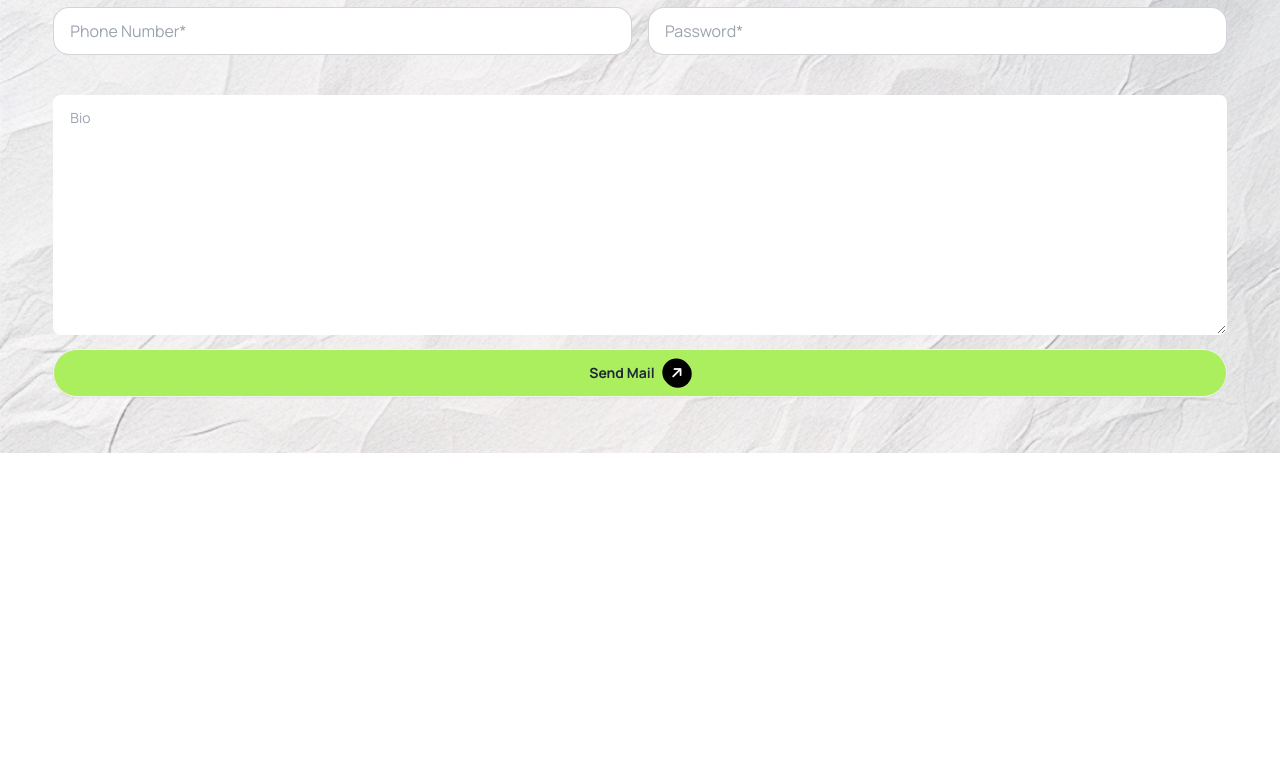
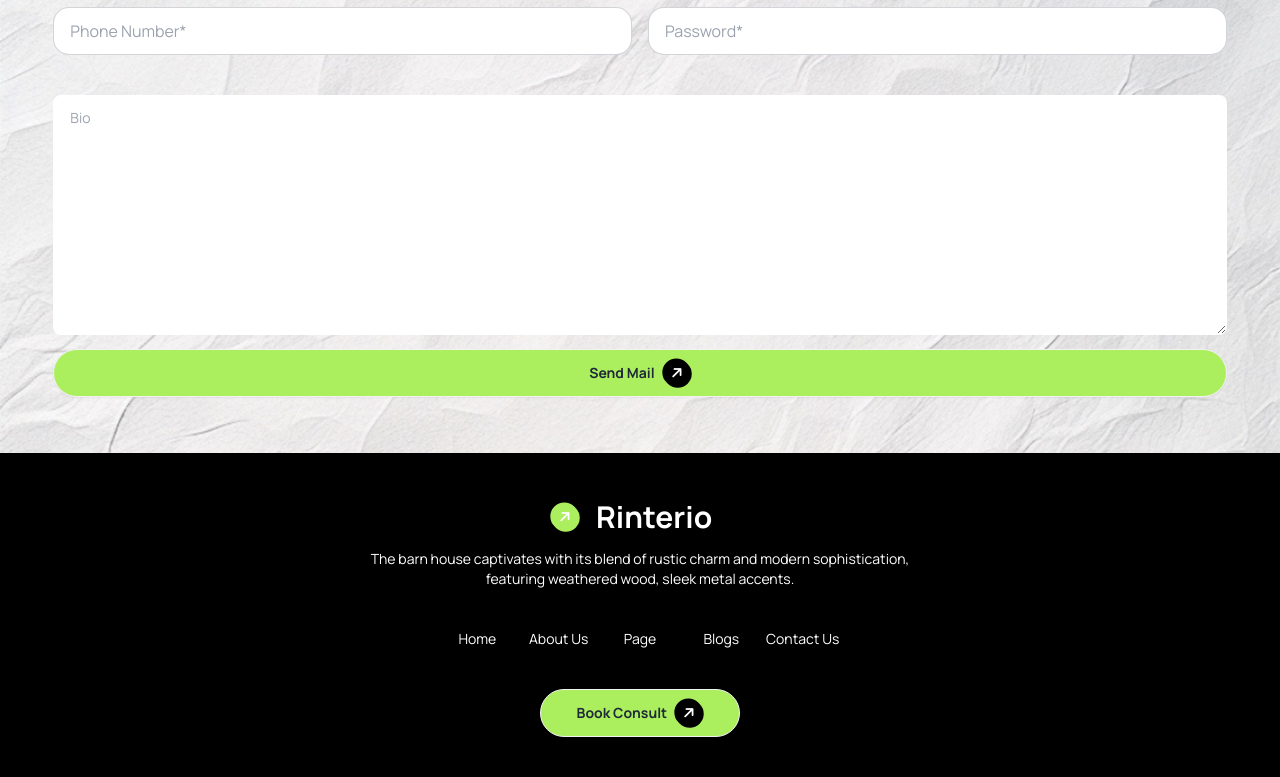
Before and after one commit to Rahul-4u/B10-Assignment-03, a website: page index.html in a window 1280 px wide. Shown: the part 3328-4105 px from the top of the page. Before the commit the page ends 3781 px from the top, so only its background shows below. Drawn offline with nearby package versions, Linux system fonts and the light colour scheme.

Commit message:
footer section add

```diff
--- a/index.html
+++ b/index.html
@@ -348,15 +348,37 @@
 
               <!--  -->
 
+
         </div>
 
            </section>
    </main>
    <!-- -----main Section End -->
 
-   <!-- -----Header Section Start -->
-    <footer>
+   <!-- -----Footer Section Start -->
+    <footer class="max-w-[1440px] mx-auto bg-black">
+      <div class="footer footer-center  text-white rounded p-10">
 
+        <div class="md:w-1/2 ">
+          <div class="navbar-center items-center flex">
+            <i class="fa-solid fa-arrow-right bg-arrow-bg  p-2 rounded-full -rotate-45"></i>
+          <a class="btn btn-ghost text-3xl font-bold">Rinterio</a>
+        </div>
+          <p class="text-center">The barn house captivates with its blend of rustic charm and modern sophistication, featuring weathered wood, sleek metal accents.</p>
+
+        </div>
+        <!--  -->
+        <nav class="grid md:grid-cols-5 grid-cols-1 ">
+                    <a href="">Home</a>
+                    <a href="">About Us</a>
+                    <a href="">Page</a>
+                    <a href="">Blogs</a>
+                    <a href="">Contact Us</a>
+        </nav>
+        <!--  -->
+        <div class="w-full lg:w-1/6"><a class="btn bg-arrow-bg w-full rounded-3xl"><span class="font-bold">Book Consult</span> <i class="fa-solid fa-arrow-right bg-black text-white md:p-2 p-1 rounded-full -rotate-45"></i> </a></div>
+        <!-- ---- -->
+      </footer>
     </footer>
    <!-- -----Header Section Start -->
 
```
